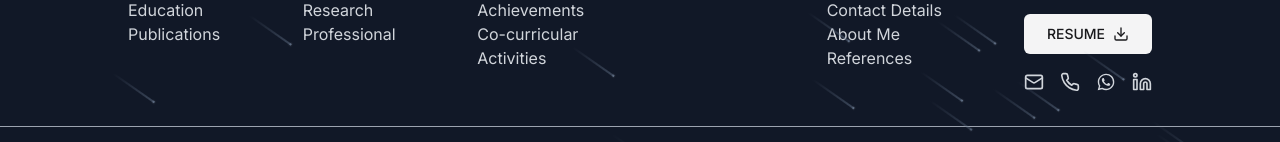
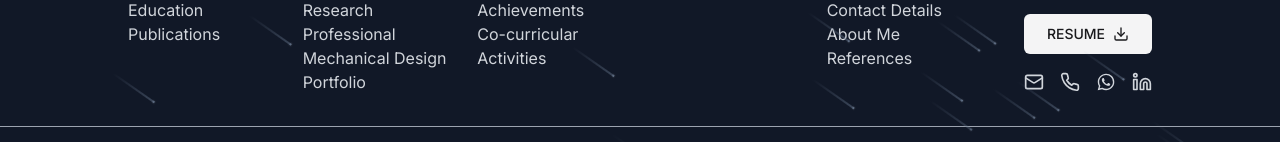
Before and after one commit to srdhrubo/srdhrubo, a Next.js app: page / in a window 1280 px wide. Shown: the part 4549-4691 px from the top of the page. Built offline with nearby package versions, Linux system fonts and the light colour scheme.

Commit message:
added design portfolio page to navbar and added priority to logo image in the navbar

```diff
--- a/src/components/NavBar.tsx
+++ b/src/components/NavBar.tsx
@@ -51,6 +51,7 @@ export const navLinks: NavItem[] = [
     pages: [
       { href: "/research_experience", title: "Research" },
       { href: "/professional_experience", title: "Professional" },
+      { href: "/design_portfolio", title: "Mechanical Design Portfolio" },
     ],
   },
   {
@@ -101,6 +102,7 @@ export default function NavigationBar() {
           width={40}
           height={40}
           className="block lg:hidden"
+          priority
         />
         <Image
           src="/logo_large.png"
@@ -108,6 +110,7 @@ export default function NavigationBar() {
           width={217}
           height={40}
           className="hidden lg:block aspect-auto"
+          priority
         />
       </Link>
       <NavigationMenu>
```
